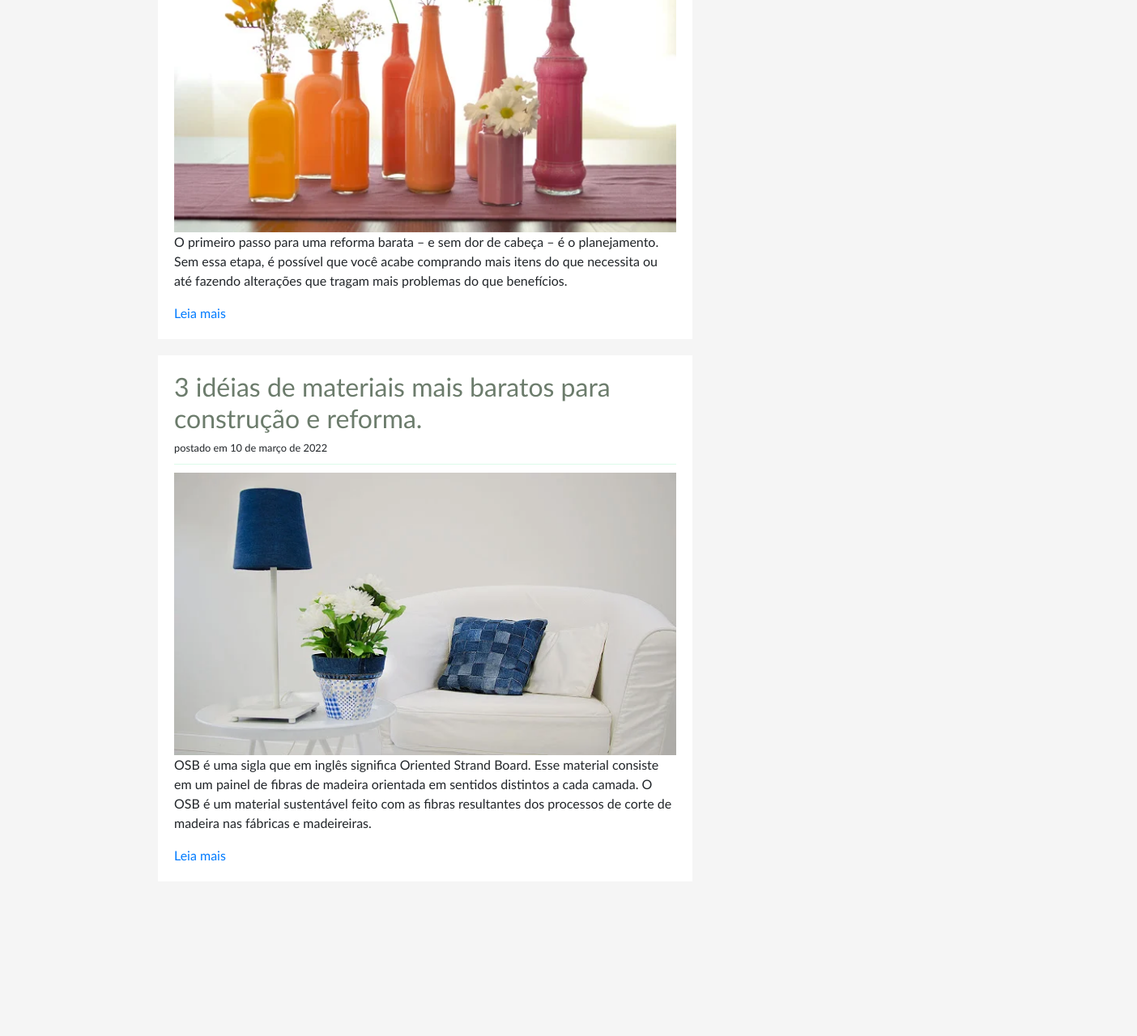
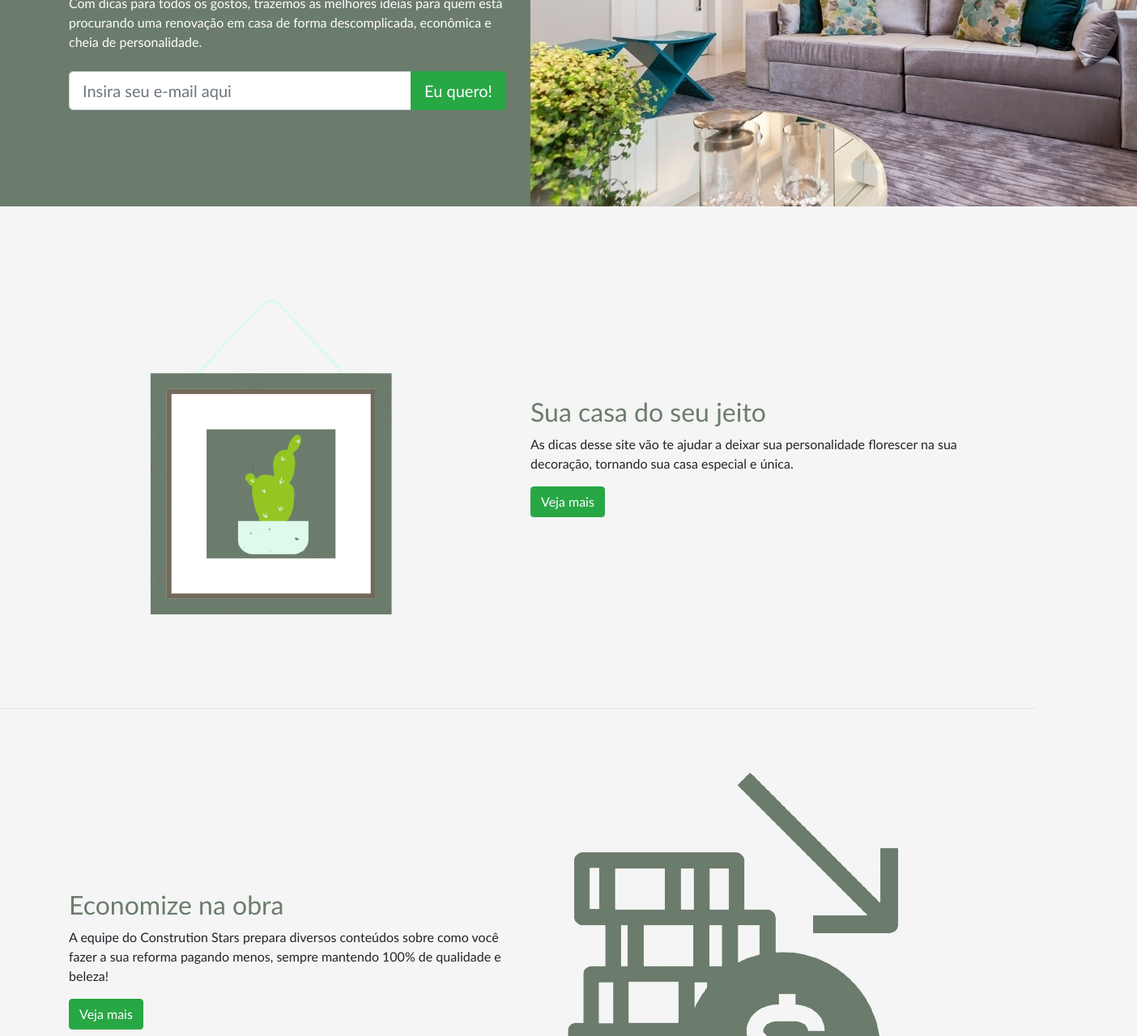
Before and after one commit to mandscouto/mandscouto.github.io, a plain HTML site: page decor.html in a window 1280 px wide. Shown: the part 374-1654 px from the top of the page at 81% size, 1404 px wide, since content can reach past the window. Before the commit the page ends 1483 px from the top, so only its background shows below. Drawn offline with nearby package versions, Linux system fonts and the light colour scheme.

Commit message:
Update decor.html

```diff
--- a/decor.html
+++ b/decor.html
@@ -49,55 +49,91 @@
             </nav>
     </header><!--Fim cabeçalho-->
 
-    <div id="area-principal">
+    <section id="home"> <!--Início da seção home-->
+        <div class="container">
+            <div class="row">
+                <div class="col-md-6 d-flex"><!--Textos da seção-->
+                    <div class="align-self-center">
+                        <h1 class="display-4">Reforma que cabe no bolso</h1>
+                        <p>
+                            Com dicas para todos os gostos, trazemos as melhores ideias para quem está procurando uma renovação em casa de forma descomplicada, econômica e cheia de personalidade.
+                        </p>
 
-        <div id="area-postagens">
-            <!--Abertura de postagem-->
-            <div class="postagem">
-                <h2>8 dicas para economizar mais na sua obra</h2>
-                <span class="data-postagem">postado em 20 de março de 2022</span>
-                <img width="620px" src="baixo-custo1.png">
-                <p>O primeiro passo para uma reforma barata – e sem dor de cabeça – é o planejamento. Sem essa etapa, é possível que você acabe comprando mais itens do que necessita ou até fazendo alterações que tragam mais problemas do que benefícios.
-                </p>
-                <a href="">Leia mais</a>
-            </div>
-            <!--Fechamento de postagem-->
+                        <form class="mt-4 mb-4"> <!--Início do formulário de cadastro-->
+                            <div class="input-group input-group-lg">
+                                <input type="text" placeholder="Insira seu e-mail aqui" class="form-control">
+                                <div class="input-group-append">
+                                    <button type="button" class="btn btn-success">Eu quero!</button>
+                                </div>
+                            </div>
+                        </form><!---Fim do formulário-->
 
-            <!--Abertura de postagem-->
-            <div class="postagem">
-                <h2>3 idéias de materiais mais baratos para construção e reforma.</h2>
-                <span class="data-postagem">postado em 10 de março de 2022</span>
-                <img width="620px" src="jeans.png">
-                <p>OSB é uma sigla que em inglês significa Oriented Strand Board. Esse material consiste em um painel de fibras de madeira orientada em sentidos distintos a cada camada. O OSB é um material sustentável feito com as fibras resultantes dos processos de corte de madeira nas fábricas e madeireiras.
-                </p>
-                <a href="">Leia mais</a>
-            </div>
-            <!--Fechamento de postagem-->
-        </div>
-
-<!-- Área lateral em construção
-        <div id="area-lateral">
-            <div class="conteudo-lateral">
-                <h3>Postagens recentes</h3>
-                <div class="postagem-lateral">
-                    <p>Lorem ipsum dolor sit amet consectetur adipisicing elit.</p>
-                    <a href="">Leia mais</a>
-                </div>
-                <hr>
-                <div class="postagem-lateral">
-                    <p>Lorem ipsum dolor sit amet consectetur adipisicing elit.</p>
-                    <a href="">Leia mais</a>
+                    </div>
+                </div><!--Fim dos textos da seção-->
+                <div class="col-md-6 d-none d-md-block">
+                    <img src="sofá-cinza-na-decoração-4.png">
                 </div>
             </div>
+        </div>
+    </section> <!--Fim da seção home-->
 
-            <div class="conteudo-lateral">
-                <h3>Categorias</h3>
-                <a href="jogos.html">JOGOS</a><br>
-                <a href="celulares.html">CELULARES</a><br>
-                <a href="informatica.html">INFORMÁRICA</a><br>
-                <a href="eletronicos.html">ELETRÔNICOS</a><br>
+    <section class="caixa"> <!--Início da seção decoração-->
+        <div class="container">
+            <div class="row">
+                <div class="col-md-6">
+                    <img src="decor.png" class="img-fluid">
+                </div>
+                <div class="col-md-6 d-flex">
+                    <div class="align-self-center">
+                        <h2>Sua casa do seu jeito</h2>
+                        <p>
+                            As dicas desse site vão te ajudar a deixar sua personalidade florescer na sua decoração, tornando sua casa especial e única.
+                        </p>
+                        <a href="decor.html" class="btn btn-success">Veja mais</a>
+                    </div>
+                </div>
             </div>
-        </div> -->
+        </div>
+    </section><!--Fim da seção decoração-->
+
+    <section class="caixa"> <!--Início da seção baixo custo-->
+        <div class="container">
+            <div class="row">
+                <div class="col-md-6 d-flex">
+                    <div class="align-self-center">
+                        <h2>Economize na obra</h2>
+                        <p>
+                            A equipe do Constrution Stars prepara diversos conteúdos sobre como você fazer a sua reforma pagando menos, sempre mantendo 100% de qualidade e beleza!
+                        </p>
+                        <a href="baixo-custo.html" class="btn btn-success">Veja mais</a>
+                    </div>
+                </div>
+                <div class="col-md-6">
+                    <img src="Design_sem_nome__5_-removebg-preview.png" class="img-fluid">
+                </div>
+            </div>
+        </div>
+    </section><!--Fim da seção baixo custo-->
+
+    <section class="caixa"> <!--Início da seção diy-->
+        <div class="container">
+            <div class="row">
+                <div class="col-md-6">
+                    <img src="diyimg.png" class="img-fluid">
+                </div>
+                <div class="col-md-6 d-flex">
+                    <div class="align-self-center">
+                        <h2>Coloque a mão na massa</h2>
+                        <p>
+                            Vamos te mostrar os melhores tutoriais para que você possa realmente colocar o coração (e as mãos!) na sua reforma e torná-la autêntica!
+                        </p>
+                        <a href="diy.html" class="btn btn-success">Veja mais</a>
+                    </div>
+                </div>
+            </div>
+        </div>
+    </section><!--Fim da seção diy-->
+
 
     <footer class="mt-4 mb-4"> <!--Início do rodapé-->
         <div class="container">
@@ -123,7 +159,7 @@
                 </div>
             </div>
         </div>
-    </footer><!--Fim do rodapé-->
+    </footer> <!--Fim do rodapé-->
 
     <!-- JavaScript -->
     <script src="https://code.jquery.com/jquery-3.3.1.slim.min.js" integrity="sha384-q8i/X+965DzO0rT7abK41JStQIAqVgRVzpbzo5smXKp4YfRvH+8abtTE1Pi6jizo" crossorigin="anonymous"></script>
```
